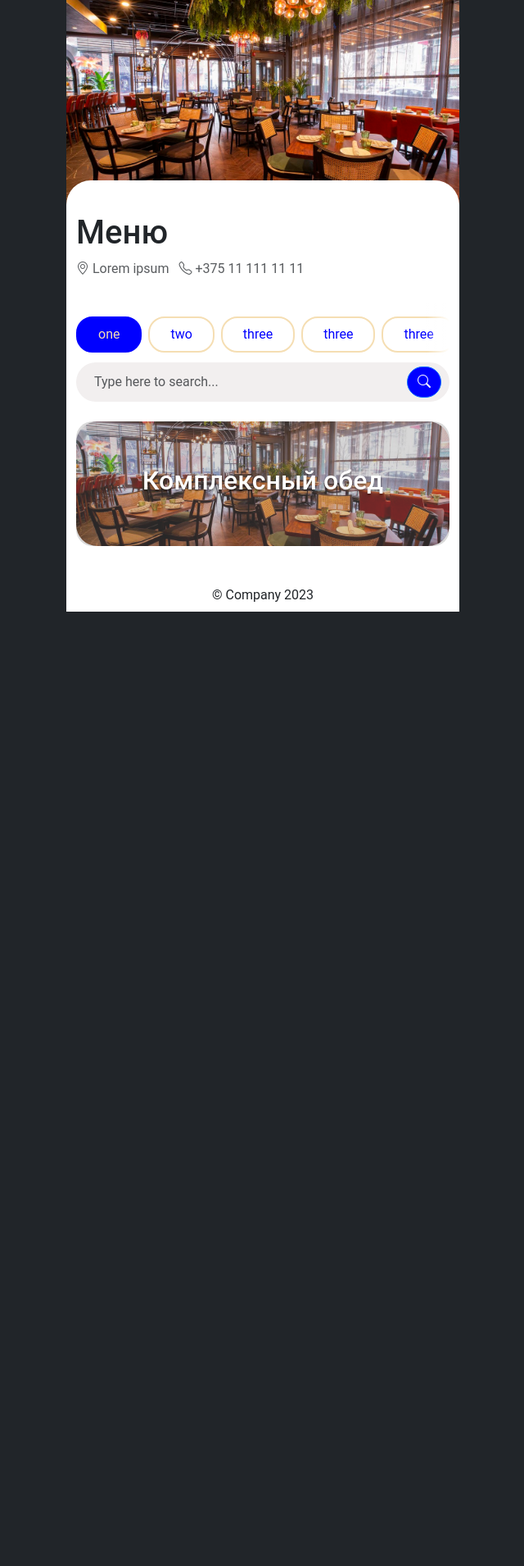
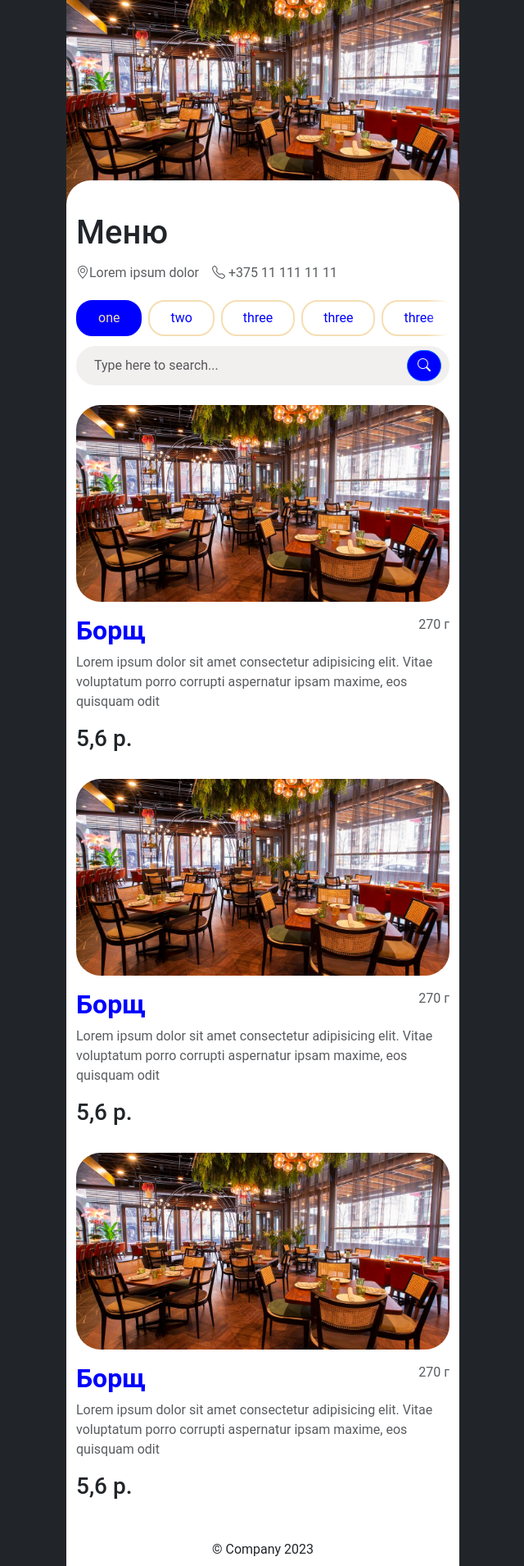
Before and after one commit to tchaura/menuApp, a Flask app: page / in a window 1280 px wide. Shown: the whole page at 82% size, without its empty margins (319-959 px from the left). Before the commit the page ends 746 px from the top, so only its background shows below. Run offline with Flask 3, Linux system fonts and the light colour scheme.

Commit message:
+jinja templates settings +static files

```diff
--- a/app/__init__.py
+++ b/app/__init__.py
@@ -9,4 +9,4 @@ BABEL_DEFAULT_LOCALE = "ru"
 @app.route("/")
 @app.route("/index")
 def index():
-    return render_template("index.html")
+    return render_template("dishes.html")
--- a/app/templates/styles.css
+++ b/app/static/css/styles.css
@@ -124,7 +124,7 @@ body {
     -webkit-user-select: none;
     -moz-user-select: none;
     user-select: none;
-    background-image: url("/app/static/img/header.jpg");
+    background-image: url("static/img/header.jpg");
     text-decoration: none;
 
 }
--- /dev/null
+++ b/app/templates/dishes.html
@@ -0,0 +1,39 @@
+{% extends 'index.html' %}
+
+{% block content %}
+<div class="container mt-4" id="dishes">
+    <div class="dish">
+        <img src="static/img/header.jpg">
+        <div class="d-flex justify-content-between">
+            <h2 class="dish-title">Борщ</h2>
+            <span class="text-muted">270 г</span>
+        </div>
+        <p class="dish-description text-muted">Lorem ipsum dolor sit amet consectetur adipisicing elit. Vitae voluptatum porro corrupti aspernatur ipsam maxime, eos quisquam odit</p>
+        <h3 class="dish-price">
+            5,6 р.
+        </h3>
+    </div>
+    <div class="dish">
+        <img src="static/img/header.jpg">
+        <div class="d-flex justify-content-between">
+            <h2 class="dish-title">Борщ</h2>
+            <span class="text-muted">270 г</span>
+        </div>
+        <p class="dish-description text-muted">Lorem ipsum dolor sit amet consectetur adipisicing elit. Vitae voluptatum porro corrupti aspernatur ipsam maxime, eos quisquam odit</p>
+        <h3 class="dish-price">
+            5,6 р.
+        </h3>
+    </div>
+    <div class="dish">
+        <img src="static/img/header.jpg">
+        <div class="d-flex justify-content-between">
+            <h2 class="dish-title">Борщ</h2>
+            <span class="text-muted">270 г</span>
+        </div>
+        <p class="dish-description text-muted">Lorem ipsum dolor sit amet consectetur adipisicing elit. Vitae voluptatum porro corrupti aspernatur ipsam maxime, eos quisquam odit</p>
+        <h3 class="dish-price">
+            5,6 р.
+        </h3>
+    </div>
+</div>
+{% endblock %}
--- a/app/templates/index.html
+++ b/app/templates/index.html
@@ -5,30 +5,29 @@
     <meta name="viewport" content="width=device-width, initial-scale=1.0">
     <link href="https://cdn.jsdelivr.net/npm/bootstrap@5.3.2/dist/css/bootstrap.min.css" rel="stylesheet" integrity="sha384-T3c6CoIi6uLrA9TneNEoa7RxnatzjcDSCmG1MXxSR1GAsXEV/Dwwykc2MPK8M2HN" crossorigin="anonymous">
     <link rel="stylesheet" href="https://cdn.jsdelivr.net/npm/bootstrap-icons@1.11.1/font/bootstrap-icons.css">
-    <link rel="stylesheet" href="styles.css">
+    <link rel="stylesheet" href="static/css/styles.css">
     <title>Menu</title>
 </head>
 <body class="bg-dark">
     <div class="bg-white" style="margin: 0 auto; max-width: 30rem;">
         <div style="height: var(--header-img-height); object-fit: cover; overflow:hidden;">
-            <img class="header-img" width="100%" height="100%" alt="header-img" src="/app/static/img/header.jpg">
+            <img class="header-img" width="100%" height="100%" alt="header-img" src="static/img/header.jpg">
         </div>
         <div class="container bg-white" style="display:block; position:relative; top:-30px; z-index:2; padding-top: 40px; border-radius: 30px 30px 0px 0px;">
-            <h1>Меню</h1>
-            <span class="text-muted bi-geo-alt"> Lorem ipsum</span>
-            <span class="ms-2 bi-telephone text-muted"> <a class="text-muted" style="text-decoration: none;" href="tel:+375111111111">+375 11 111 11 11</a></span>
+            <h1>{{ _('Меню') }}</h1>
         </div>
-
+        <div class="container d-flex flex-wrap position-relative" style="top: -25px; margin-bottom: -20px">
+            <span class="text-muted bi-geo-alt me-3">{{ _('Lorem ipsum dolor') }}</span>
+            <span class="bi-telephone text-muted"> <a class="text-muted" style="text-decoration: none;" href="tel:+375111111111"> +375 11 111 11 11</a></span>
+        </div>
         <div id="menu" class="right-fade">
             <div class="overflow-x-scroll container d-flex gap-2 pb-1">
-                <div class="menu-badge active">one</div>
-                <div class="menu-badge">two</div>
-                <div class="menu-badge">three</div>
-                <div class="menu-badge">three</div>
-                <div class="menu-badge">three</div>
-                <div class="menu-badge">three</div>
-                <div class="menu-badge">three</div>
-                <div class="menu-badge">three</div>
+                <a href="/" class="menu-badge active">one</a>
+                <a class="menu-badge">two</a>
+                <a class="menu-badge">three</a>
+                <a class="menu-badge">three</a>
+                <a class="menu-badge">three</a>
+                <a class="menu-badge">three</a>
             </div>
         </div>
 
@@ -41,13 +40,9 @@
             </form>
         </div>
 
-        <div class="container mt-4" id="subcategories">
-            <div class="subcategory">
-                <a class="sub-label" type="button" href="/">
-                    <h2 style="position: relative;">Комплексный обед</h2>
-                </a>
-            </div>
-        </div>
+        {% block content %}
+
+        {% endblock %}
 
         <footer class="footer mt-5 pb-2 text-center">
             © Company 2023
@@ -55,4 +50,5 @@
     </div>
 </body>
 <script src="https://cdn.jsdelivr.net/npm/bootstrap@5.3.2/dist/js/bootstrap.bundle.min.js" integrity="sha384-C6RzsynM9kWDrMNeT87bh95OGNyZPhcTNXj1NW7RuBCsyN/o0jlpcV8Qyq46cDfL" crossorigin="anonymous"></script>
+<script src="static/js/script.js"></script>
 </html>
```
Also changed, not shown: app/templates/dishes list.html (deleted, +0 -86 lines), app/templates/subcategories.html (added, +11 -0 lines), app/static/js/script.js (added).
